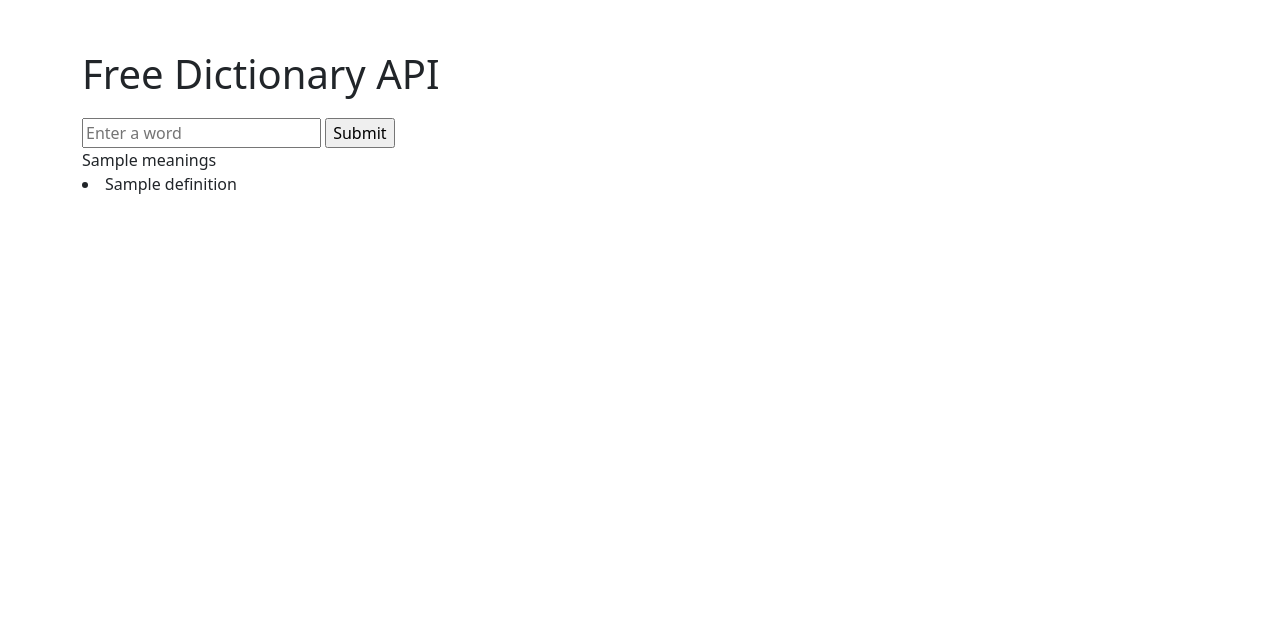
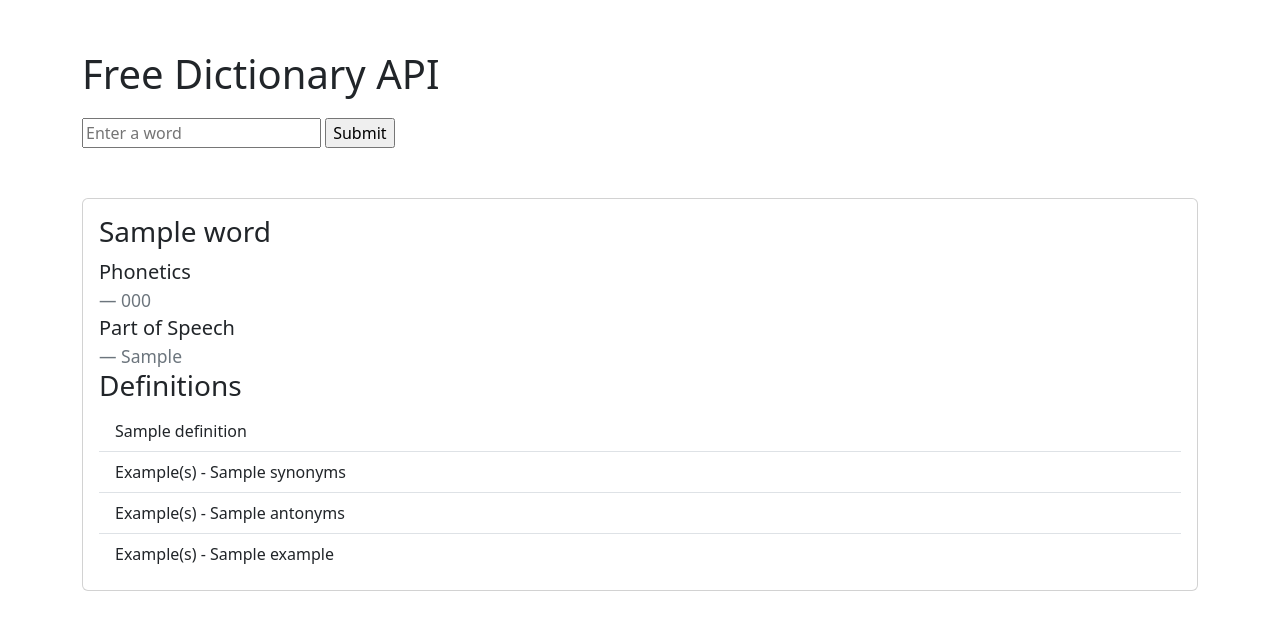
Before and after one commit to munania/cinching-english, a Django app: template freeDict/templates/freeDict/freeDict.html in a window 1280 px wide. Shown: the top 630 px of the page. Run offline with Django 5.2, Linux system fonts and the light colour scheme; the template is opened without the code that fills it: most values are stand-ins (such as "Sample title", 1, 10 or a date in 2020).

Commit message:
free dictionary done

```diff
--- a/freeDict/templates/freeDict/freeDict.html
+++ b/freeDict/templates/freeDict/freeDict.html
@@ -25,13 +25,50 @@
 
         {% for meaning in response %}
 
-            {{ meaning.meanings }}<br>
+        <div class="card"  style="margin-top: 50px; margin-bottom: 50px;">
+            <div class="card-body">
+            <h3 class="card-title">{{ meaning.word }}</h3>
+                    <blockquote class="blockquote mb-0">
+                        <p>Phonetics</p>
+                        <footer class="blockquote-footer">{{ meaning.phonetic|cut:"/" }}</footer>
+                    </blockquote>
 
-            {% for def in meaning.definitions %}
 
-                <li> {{ def.definition }} </li>
+            {% for partofspeech in meaning.meanings%}
+                <blockquote class="blockquote mb-0">
+                    <p>Part of Speech</p>
+                    <footer class="blockquote-footer">{{ partofspeech.partOfSpeech }}</footer>
+                </blockquote>
+
+
+                <h3 class="card-title">Definitions</h3>
+                <ul class="list-group list-group-flush">
+                    {% for def in partofspeech.definitions %}
+                        <li class="list-group-item">{{ def.definition }}</li>
+
+                        {% if def.synonyms %}
+                            <li class="list-group-item">Example(s) - {{ def.synonyms }}</li>
+                        {% endif %}
+                        {% if def.antonyms %}
+                            <li class="list-group-item">Example(s) - {{ def.antonyms }}</li>
+                        {% endif %}
+                        {% if def.example %}
+                            <li class="list-group-item">Example(s) - {{ def.example }}</li>
+                        {% endif %}
+
+                    {% endfor %}
+
+                    </li>
+                </ul>
 
             {% endfor %}
+
+
+
+
+            <p class="card-text"> </p>
+            </div>
+        </div>
 
         {% endfor %}
 
--- a/merriamApi/templates/merriamApi/index.html
+++ b/merriamApi/templates/merriamApi/index.html
@@ -26,7 +26,6 @@
         {% for meaning in response %}
 
         <div class="card"  style="margin-top: 50px;">
-            <!-- <img style="height: 200px;" src="https://images.unsplash.com/photo-1456081101716-74e616ab23d8?w=500&auto=format&fit=crop&q=60&ixlib=rb-4.0.3&ixid=M3wxMjA3fDB8MHxzZWFyY2h8MTJ8fGRpY3Rpb25hcnl8ZW58MHwwfDB8fHww" class="card-img-top" alt=""> -->
             <div class="card-body">
             <h3 class="card-title">{{ meaning.meta.id }}</h3>
                 {% for phonetic in meaning.hwi.prs %}
--- a/merriamApi/views.py
+++ b/merriamApi/views.py
@@ -19,6 +19,3 @@ def index(request):
     context = { 'response': response }
 
     return render(request, 'merriamApi/index.html', context=context)
-
-
-    return render(request, 'merriamApi/index.html', context=context)
```
Also changed, not shown: freeDict/views.py (+12 -1 lines).
